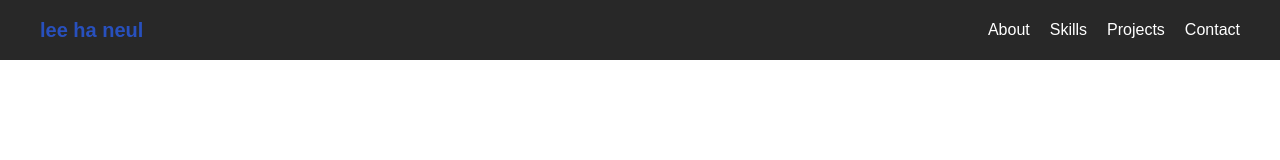
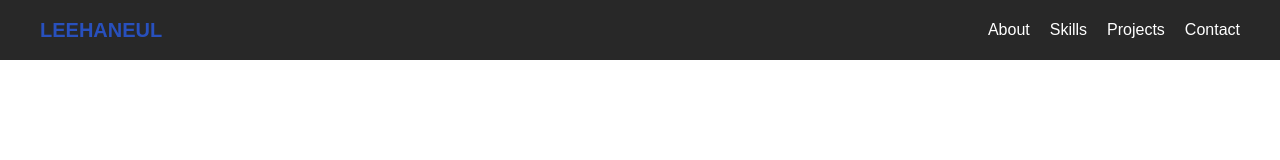
Before and after one commit to sk-y01/portfolio, a React (Vite) app: page / in a window 1280 px wide. Shown: the top 160 px of the page. Built offline with nearby package versions, Linux system fonts and the light colour scheme.

Commit message:
edit : Navbar.jsx logo, README.md

```diff
--- a/src/components/Navbar.jsx
+++ b/src/components/Navbar.jsx
@@ -10,7 +10,8 @@ const Navbar = () => {
     // <nav className="navbar navbar-light">
     <nav className="navbar navbar-dark">
       <div className="inner">
-        <div className="logo">lee ha neul</div>
+        {/* <div className="logo">lee ha neul</div> */}
+        <div className="logo">LEEHANEUL</div>
         <ul>
           {/* <li onClick={() => scrollToSection("about")}>소개</li>
           <li onClick={() => scrollToSection("skills")}>기술</li>
```
Also changed, not shown: 1 other file (tests, documents, lock files or other folders).
